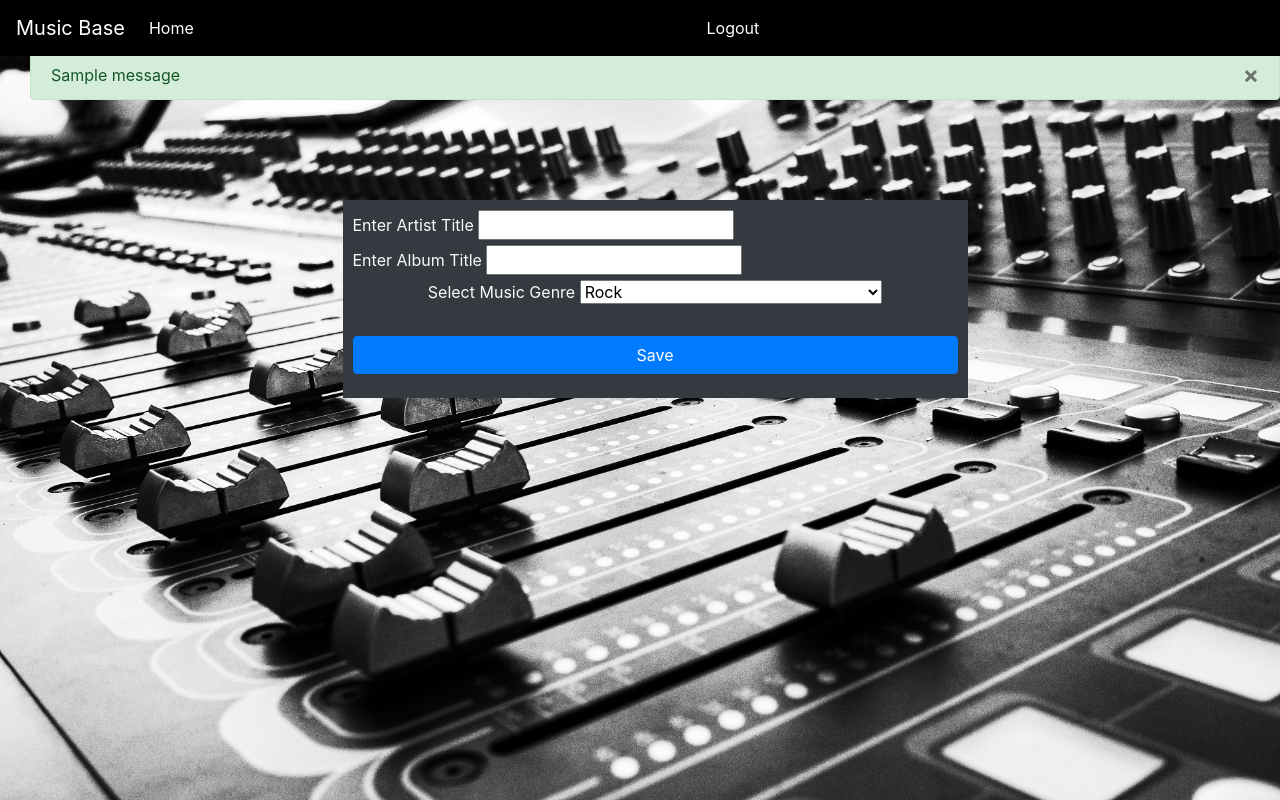
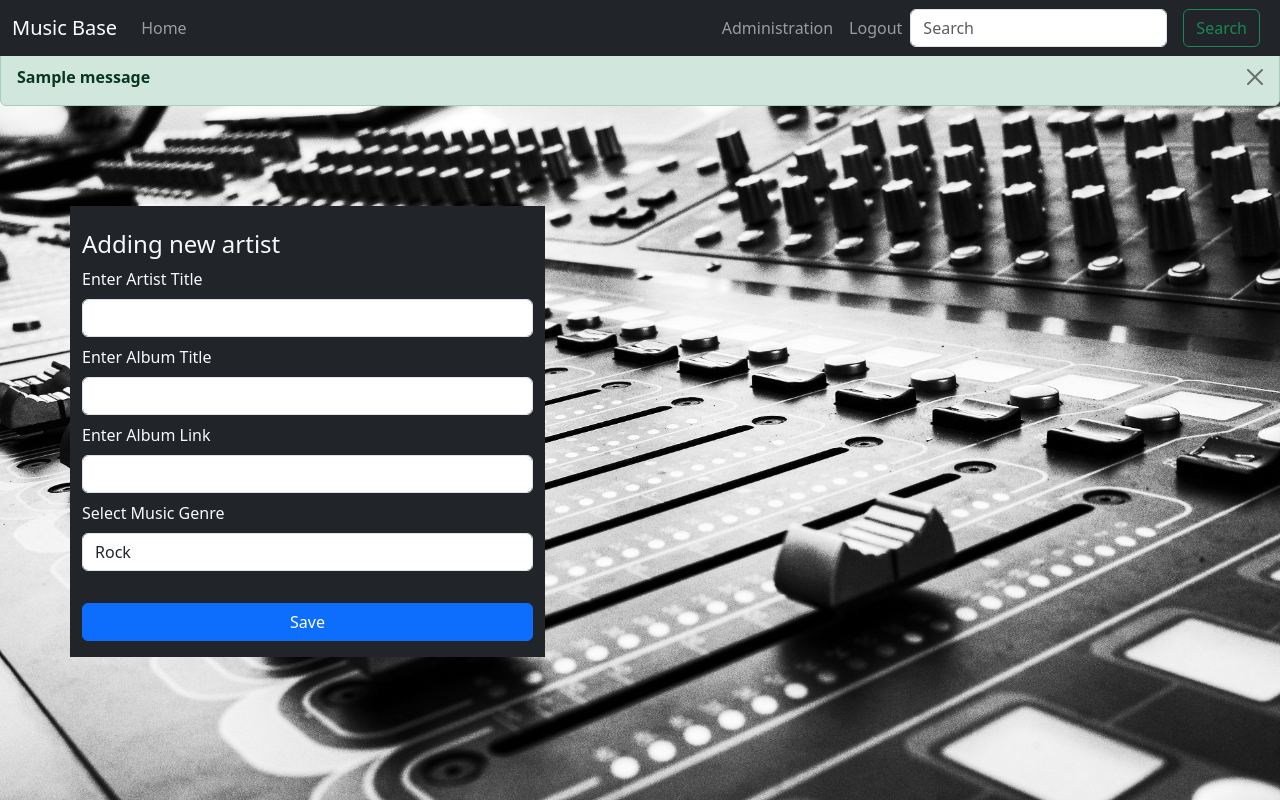
Before and after one commit to BashCtl/music-base, a Flask app: page /main/dude in a window 1280 px wide. Run offline with Flask 3, Linux system fonts and the light colour scheme; a user stored in the database is signed in; tables that the repository leaves empty hold one stand-in row (values such as "Sample post"); one stand-in notice (Sample message) is shown; some libraries are stand-ins or nearby versions.

Commit message:
modifed templates, adde fiveicon, changed bootstrap version

```diff
--- a/music_base/static/main.css
+++ b/music_base/static/main.css
@@ -19,34 +19,20 @@ body#release_page {
     background-attachment: fixed
 }
 
+#login {
+    background-image: url('./login.jpg');
+    background-size: cover;
+    background-repeat: no-repeat;
+    background-attachment: fixed
+}
+
 body#admin_page {
     background-image: url('./admin_bg.jpg');
     background-size: cover;
     background-repeat: no-repeat;
     background-attachment: fixed
 }
-#admin_page {
-    margin-top: 50px;
-    margin-left: 30px
-}
-#select-genre{
-    width: 100px;
-}
-#admin_page nav {
-    background-color: black;
-}
-#admin_page .container {
-    margin-top: 100px;
-    padding: 10px
-}
-#admin_page  select{
- width: 50%;
-}
-#select-genre {
-    margin: auto;
-    width: 100%;
-    text-align: center;
-}
+
 h1,h2 {
     color: white;
 }
@@ -54,3 +40,9 @@ h1,h2 {
 .txt-20 {
     font-size: 20px;
 }
+
+.table-wrapper {
+  max-height: 100vh;
+  overflow: auto;
+  display:inline-block;
+}
--- a/music_base/templates/admin_page.html
+++ b/music_base/templates/admin_page.html
@@ -1,30 +1,35 @@
-<!doctype html>
-<html lang="en">
-<head>
-    {% include './includes/style.html' %}
-    <title>
+{% extends 'base.html' %}
+{% block title %}
 Administration
-    </title>
-</head>
+{% endblock %}
+
+{% block body %}
 <body id="admin_page">
 
 {% include '/includes/navbar.html' %}
 {% include '/includes/flash_messages.html' %}
 
 {% block content %}
-            <div class="container bg-dark pb-4 w-50">
+<div class="container">
+    <div class="row" style="margin-top: 100px">
+        <div class="col-5 bg-dark py-3">
              <form method="POST">
-                    <div>
-                        <label for="artist-title" class="text-light">Enter Artist Title</label>
-                        <input type="text" id="artist-title" name="artist_title">
+                 <h4 class="text-light my-2">Adding new artist</h4>
+            <div class="my-2">
+                <label for="artist-title" class="form-label text-light">Enter Artist Title</label>
+                <input type="text" id="artist-title" class="form-control" name="artist_title">
             </div>
-                      <div>
-                        <label for="album-title" class="text-light">Enter Album Title</label>
-                        <input type="text" id="album-title" name="album_title">
+            <div class="my-2">
+                <label for="album-title" class="form-label text-light">Enter Album Title</label>
+                <input type="text" id="album-title" class="form-control" name="album_title">
             </div>
-                    <div id="select-genre">
-                        <label for="genre" class="text-light">Select Music Genre</label>
-                    <select name="genre_select" >
+             <div class="my-2">
+                <label for="album-title" class="form-label text-light">Enter Album Link</label>
+                <input type="text" id="album-link" class="form-control" name="album_link">
+            </div>
+            <div class="my-2">
+                <label for="genre" class="form-label text-light">Select Music Genre</label>
+                <select name="genre_select" class="form-control">
                     {% for item in genres %}
                     <option value="{{item.id}}">{{item.genre}}</option>
                     {% endfor %}
@@ -32,11 +37,13 @@
             </div>
             <br>
             <button type="submit" class="btn btn-primary w-100">Save</button>
-
         </form>
         </div>
+
+    </div>
+</div>
 {% endblock %}
-
 {% include '/includes/script_links.html' %}
 </body>
-</html>
+
+{% endblock %}
--- a/music_base/templates/base.html
+++ b/music_base/templates/base.html
@@ -7,22 +7,12 @@
         {% endblock %}
     </title>
 </head>
-   <body>
+{% block body %}
+<body class="container">
 <!-- Navbar here -->
 {% include '/includes/navbar.html' %}
 <!--  Flash messages      -->
-      {% with messages = get_flashed_messages(with_categories=true) %}
-         {% if messages %}
-            {% for category, message in messages %}
-                <div class="alert alert-{{category}} alter-dismissable fade show mt-5" role="alert">
-                    {{ message }}
-                    <button type="button" class="close" data-dismiss="alert">
-                        <span aria-hidden="true">&times;</span>
-                    </button>
-                </div>
-            {% endfor %}
-         {% endif %}
-      {% endwith %}
+{% include '/includes/flash_messages.html' %}
 <!-- Future Content here -->
 {% block content %}
 {% endblock %}
@@ -30,4 +20,5 @@
 <!-- jQuery first, then Popper.js, then Bootstrap JS -->
 {% include '/includes/script_links.html' %}
 </body>
+{% endblock %}
 </html>
--- a/music_base/templates/home.html
+++ b/music_base/templates/home.html
@@ -7,7 +7,7 @@
 {% block content %}
 <div class="row" style="margin-top: 50px; margin-left: 30px">
     <div class="col-8" >
-        <h2>Artists Albums Music Box</h2>
+        <h2 class="my-4">Artists Albums Music Box</h2>
         <br>
         {% include '/includes/album_table.html' %}
     </div>
--- a/music_base/templates/includes/album_table.html
+++ b/music_base/templates/includes/album_table.html
@@ -1,4 +1,4 @@
-<table class="table table-hover table-dark">
+<table class="table table-hover table-bordered table-striped-columns table-dark table-wrapper">
     <thead>
     <tr>
         <th scope="col">Artist</th>
--- a/music_base/templates/includes/artist_page.html
+++ b/music_base/templates/includes/artist_page.html
@@ -1,11 +1,10 @@
-<table class="table table-hover table-dark">
+<table class="table table-bordered table-hover  table-dark">
     <thead>
     <tr>
         <th scope="col">Artist</th>
         <th scope="col">Album Title</th>
         <th scope="col">Year</th>
         <th scope="col">Genre</th>
-
     </tr>
     </thead>
     <tbody>
--- a/music_base/templates/includes/flash_messages.html
+++ b/music_base/templates/includes/flash_messages.html
@@ -1,12 +1,10 @@
 {% with messages = get_flashed_messages(with_categories=true) %}
-    {% if messages %}
-        {% for category, message in messages %}
-            <div class="alert alert-{{category}} alter-dismissable fade show mt-5" role="alert">
-                {{ message }}
-                <button type="button" class="close" data-dismiss="alert">
-                    <span aria-hidden="true">&times;</span>
-                </button>
-            </div>
-        {% endfor %}
-    {% endif %}
+{% if messages %}
+{% for category, message in messages %}
+<div class="alert alert-{{category}} alert-dismissible fade show mt-5" role="alert">
+    <strong> {{ message }}</strong>
+    <button type="button" class="btn-close" data-bs-dismiss="alert" aria-label="Close"></button>
+</div>
+{% endfor %}
+{% endif %}
 {% endwith %}
--- a/music_base/templates/includes/navbar.html
+++ b/music_base/templates/includes/navbar.html
@@ -1,43 +1,33 @@
-<nav class="navbar navbar-expand-md navbar-dark fixed-top">
-    <a class="navbar-brand" href="{{ url_for('home_page') }}">Music Base</a>
+<nav class="navbar navbar-expand-md navbar-dark bg-dark fixed-top">
+    <div class="container-fluid">
+        <a class="navbar-brand" href="{{ url_for('home_page') }}">
+           <i class="bi bi-music-note-beamed"></i>
+            Music Base</a>
         <button class="navbar-toggler" type="button" data-toggle="collapse" data-target="#navbarNav">
             <span class="navbar-toggler-icon"></span>
         </button>
-    <div class="collapse navbar-collapse" id="navbarNav">
-        <ul class="navbar-nav mr-auto">
+        <div class="collapse navbar-collapse" id="navbarSupportedContent">
+            <ul class="navbar-nav me-auto mb-2 mb-lg-0">
                 <li class="nav-item active">
-                <a class="nav-link" href="{{ url_for('home_page')}}">Home <span class="sr-only">(current)</span></a>
+                    <a class="nav-link" href="{{ url_for('home_page')}}">Home <span class="sr-only"></span></a>
                 </li>
             </ul>
             {% if current_user.is_authenticated %}
               <ul class="navbar-nav mr-auto">
                 <li class="nav-item active">
-                <a class="nav-link" href="{{ url_for('logout_page')}}">Logout <span class="sr-only">(current)</span></a>
+                    <a class="nav-link" href="{{ url_for('admin_page')}}">Administration<span class="sr-only"></span></a>
+                </li>
+            </ul>
+            <ul class="navbar-nav mr-auto">
+                <li class="nav-item active">
+                    <a class="nav-link" href="{{ url_for('logout_page')}}">Logout <span class="sr-only"></span></a>
                 </li>
             </ul>
             {% endif %}
-
-<!--        <ul class="navbar-nav">-->
-<!--            <li class="nav-item">-->
-<!--                <a class="nav-link" style="color: lawngreen; font-weight: bold">-->
-<!--                    <i class="fas fa-coins"></i>-->
-<!--                </a>-->
-<!--            </li>-->
-<!--            <li class="nav-item">-->
-<!--                <a class="nav-link">Welcome</a>-->
-<!--            </li>-->
-<!--            <li class="nav-item">-->
-<!--                <a class="nav-link" href="#">Logout</a>-->
-<!--            </li>-->
-<!--        </ul>-->
-<!--        <ul class="navbar-nav">-->
-<!--            <li class="nav-item">-->
-<!--                <a class="nav-link" href="#">Login</a>-->
-<!--            </li>-->
-<!--            <li class="nav-item">-->
-<!--                <a class="nav-link" href="#">Register</a>-->
-<!--            </li>-->
-<!--        </ul>-->
-
+            <form class="d-flex" role="search">
+                <input class="form-control me-2" type="search" placeholder="Search" aria-label="Search">
+                <button class="btn btn-outline-success mx-2" type="submit">Search</button>
+            </form>
+        </div>
     </div>
 </nav>
--- a/music_base/templates/includes/releases_table.html
+++ b/music_base/templates/includes/releases_table.html
@@ -1,4 +1,4 @@
-<table class="table table-hover table-dark">
+<table class="table table-bordered table-hover table-dark">
     <thead>
     <tr>
         <th scope="col">Artist</th>
--- a/music_base/templates/includes/script_links.html
+++ b/music_base/templates/includes/script_links.html
@@ -2,9 +2,4 @@
 <script src="https://code.jquery.com/jquery-3.5.1.slim.min.js"
         integrity="sha384-DfXdz2htPH0lsSSs5nCTpuj/zy4C+OGpamoFVy38MVBnE+IbbVYUew+OrCXaRkfj"
         crossorigin="anonymous"></script>
-<script src="https://cdn.jsdelivr.net/npm/popper.js@1.16.1/dist/umd/popper.min.js"
-        integrity="sha384-9/reFTGAW83EW2RDu2S0VKaIzap3H66lZH81PoYlFhbGU+6BZp6G7niu735Sk7lN"
-        crossorigin="anonymous"></script>
-<script src="https://stackpath.bootstrapcdn.com/bootstrap/4.5.2/js/bootstrap.min.js"
-        integrity="sha384-B4gt1jrGC7Jh4AgTPSdUtOBvfO8shuf57BaghqFfPlYxofvL8/KUEfYiJOMMV+rV"
-        crossorigin="anonymous"></script>
+<script src="https://cdn.jsdelivr.net/npm/bootstrap@5.3.0/dist/js/bootstrap.bundle.min.js" integrity="sha384-geWF76RCwLtnZ8qwWowPQNguL3RmwHVBC9FhGdlKrxdiJJigb/j/68SIy3Te4Bkz" crossorigin="anonymous"></script>
--- a/music_base/templates/includes/style.html
+++ b/music_base/templates/includes/style.html
@@ -1,5 +1,5 @@
 <meta charset="utf-8">
 <meta name="viewport" content="width=device-width, initial-scale=1, shrink-to-fit=no">
-<link rel="stylesheet" href="https://cdn.jsdelivr.net/npm/bootstrap@4.5.3/dist/css/bootstrap.min.css"
-      integrity="sha384-TX8t27EcRE3e/ihU7zmQxVncDAy5uIKz4rEkgIXeMed4M0jlfIDPvg6uqKI2xXr2" crossorigin="anonymous">
+<link href="https://cdn.jsdelivr.net/npm/bootstrap@5.3.0/dist/css/bootstrap.min.css" rel="stylesheet" integrity="sha384-9ndCyUaIbzAi2FUVXJi0CjmCapSmO7SnpJef0486qhLnuZ2cdeRhO02iuK6FUUVM" crossorigin="anonymous">
 <link rel="stylesheet" href="/static/main.css">
+<link rel="icon" type="image/x-icon" href="/static/favicon.ico">
```
Also changed, not shown: id_and_albums.csv (+7 -7 lines), music_base/templates/artist_page.html (+7 -10 lines), music_base/templates/login.html (+21 -6 lines), music_base/templates/release_page.html (+7 -12 lines), music_base/static/favicon.ico (added), music_base/static/nav-logo.jpg (added), music_base/static/site.webmanifest (added), 1 other file. Lines whose indentation alone changed are shown as unchanged.
